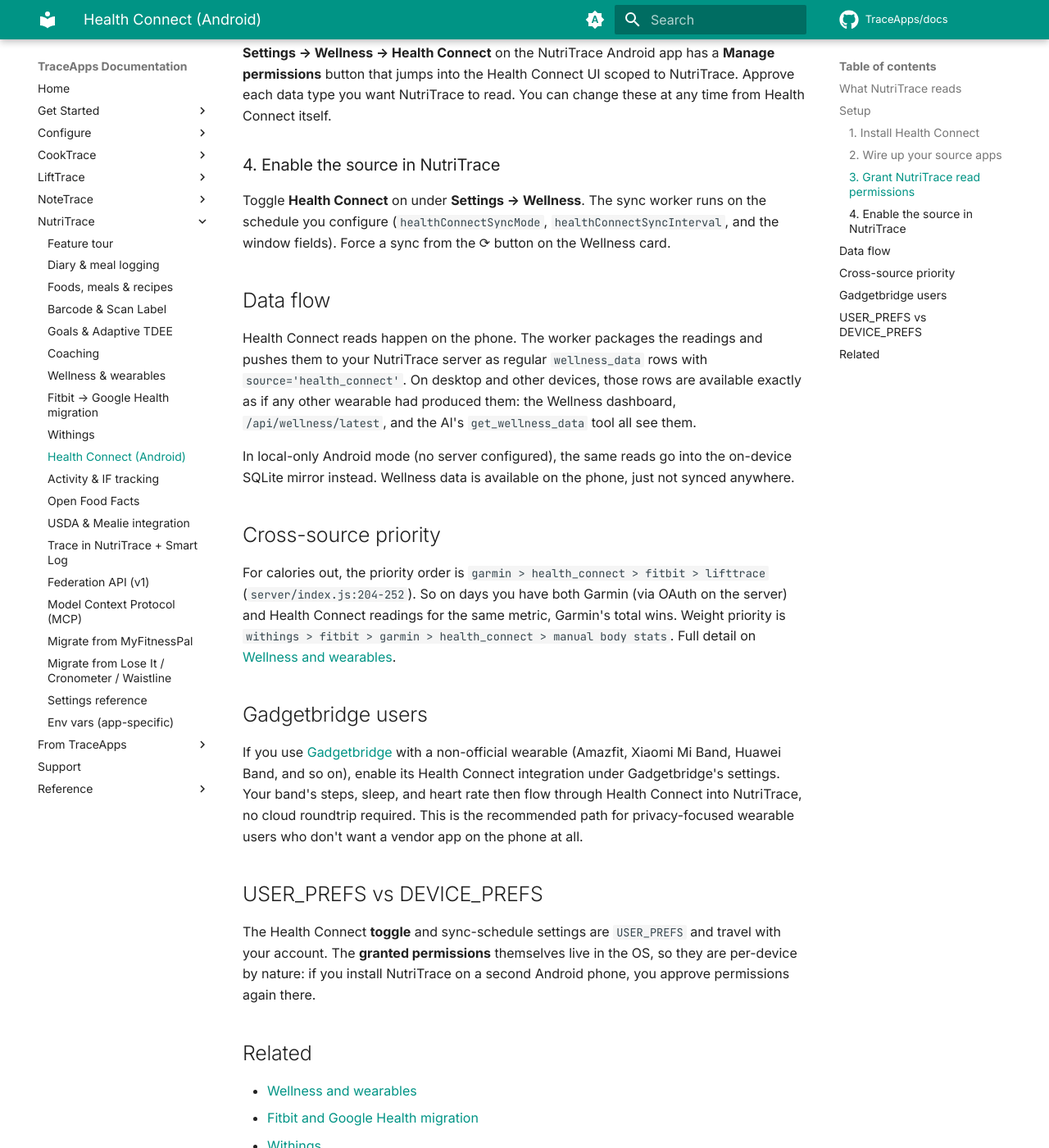
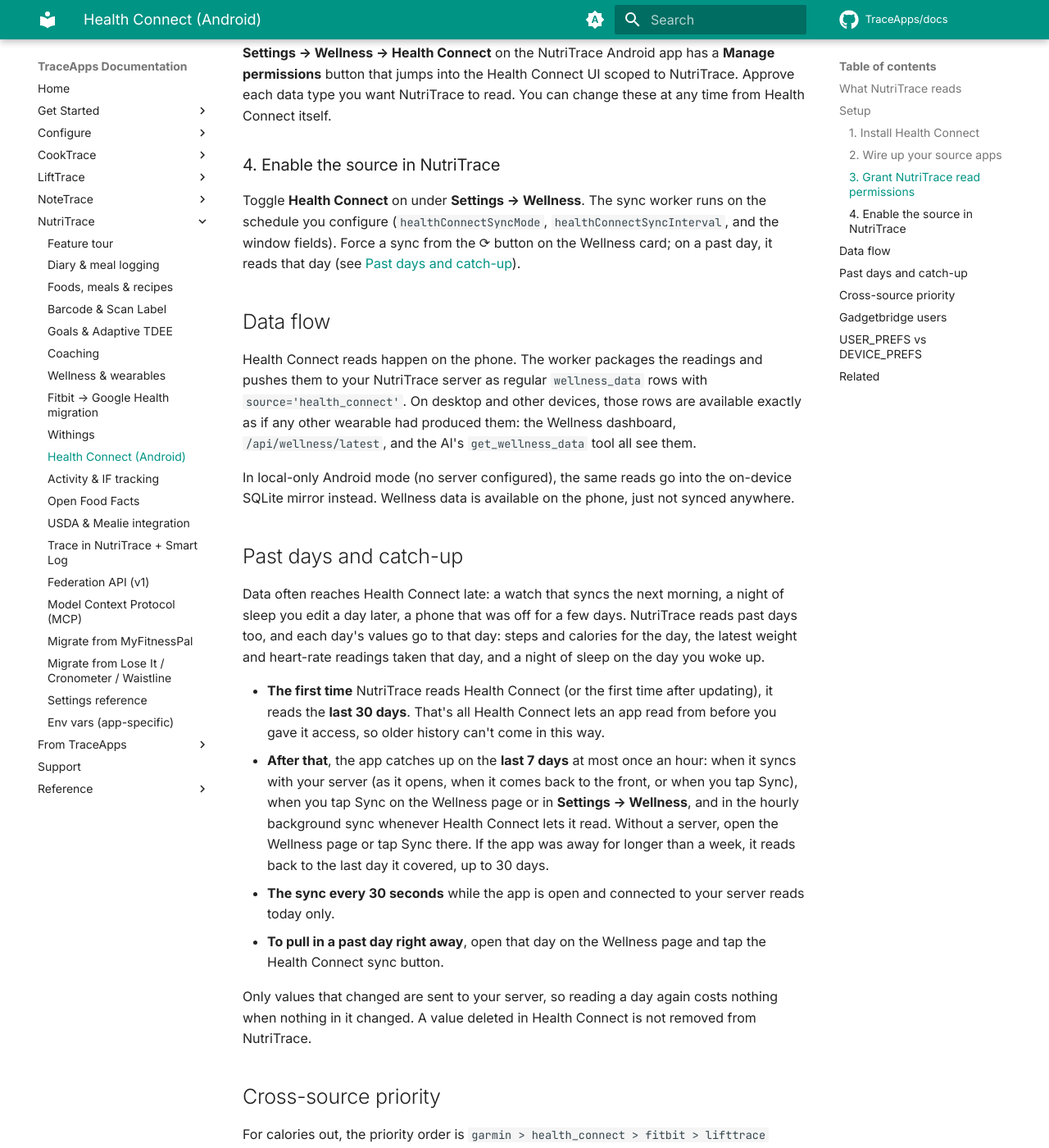
Before and after one commit to TraceApps/docs, an MkDocs documentation site: the page built from docs/nutritrace/health-connect.md, in a window 1280 px wide and 1400 px high, scrolled down 1425 px. Shown: the whole window at 82% size. Built offline with MkDocs 1.6.1 and Material for MkDocs 9.7.7, drawn with Linux system fonts in a browser that asks for light colours; comment, search, counter and statistics services are not loaded.

Commit message:
NutriTrace Health Connect: past days and catch-up (TraceApps/nutritrace#294)

```diff
--- a/docs/nutritrace/health-connect.md
+++ b/docs/nutritrace/health-connect.md
@@ -37,13 +37,24 @@ Open Health Connect and, under **App permissions**, grant your wearable app (Fit
 
 ### 4. Enable the source in NutriTrace
 
-Toggle **Health Connect** on under **Settings → Wellness**. The sync worker runs on the schedule you configure (`healthConnectSyncMode`, `healthConnectSyncInterval`, and the window fields). Force a sync from the ⟳ button on the Wellness card.
+Toggle **Health Connect** on under **Settings → Wellness**. The sync worker runs on the schedule you configure (`healthConnectSyncMode`, `healthConnectSyncInterval`, and the window fields). Force a sync from the ⟳ button on the Wellness card; on a past day, it reads that day (see [Past days and catch-up](#past-days-and-catch-up)).
 
 ## Data flow
 
 Health Connect reads happen on the phone. The worker packages the readings and pushes them to your NutriTrace server as regular `wellness_data` rows with `source='health_connect'`. On desktop and other devices, those rows are available exactly as if any other wearable had produced them: the Wellness dashboard, `/api/wellness/latest`, and the AI's `get_wellness_data` tool all see them.
 
 In local-only Android mode (no server configured), the same reads go into the on-device SQLite mirror instead. Wellness data is available on the phone, just not synced anywhere.
+
+## Past days and catch-up
+
+Data often reaches Health Connect late: a watch that syncs the next morning, a night of sleep you edit a day later, a phone that was off for a few days. NutriTrace reads past days too, and each day's values go to that day: steps and calories for the day, the latest weight and heart-rate readings taken that day, and a night of sleep on the day you woke up.
+
+- **The first time** NutriTrace reads Health Connect (or the first time after updating), it reads the **last 30 days**. That's all Health Connect lets an app read from before you gave it access, so older history can't come in this way.
+- **After that**, the app catches up on the **last 7 days** at most once an hour: when it syncs with your server (as it opens, when it comes back to the front, or when you tap Sync), when you tap Sync on the Wellness page or in **Settings → Wellness**, and in the hourly background sync whenever Health Connect lets it read. Without a server, open the Wellness page or tap Sync there. If the app was away for longer than a week, it reads back to the last day it covered, up to 30 days.
+- **The sync every 30 seconds** while the app is open and connected to your server reads today only.
+- **To pull in a past day right away**, open that day on the Wellness page and tap the Health Connect sync button.
+
+Only values that changed are sent to your server, so reading a day again costs nothing when nothing in it changed. A value deleted in Health Connect is not removed from NutriTrace.
 
 ## Cross-source priority
 
```
